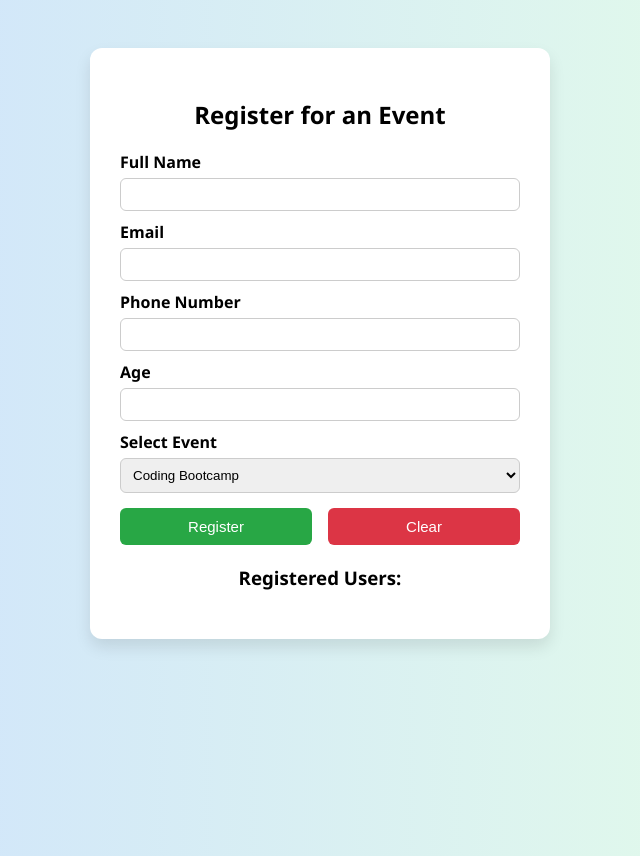
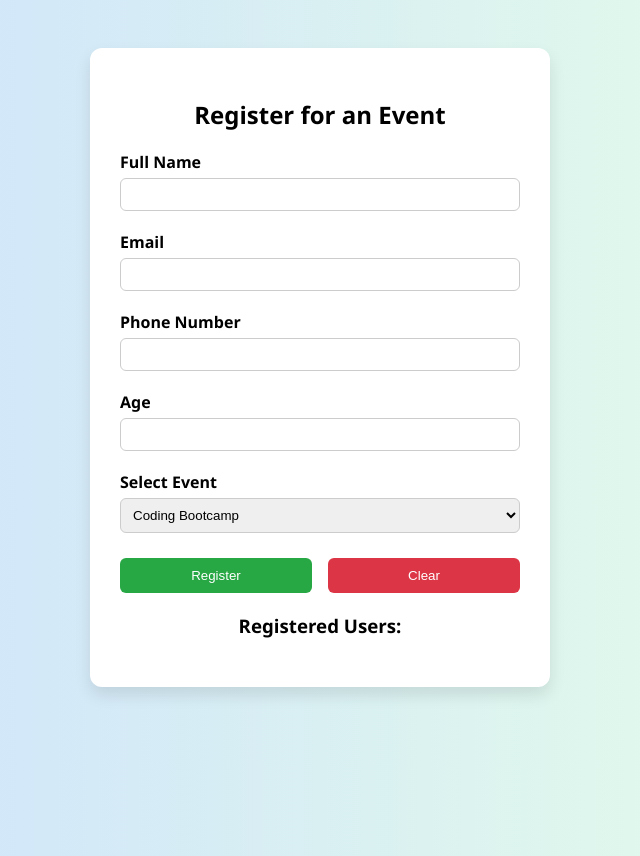
Before and after one commit to Ronit2102/6, a plain HTML site: page index.html in a window 1280 px wide. Shown: the whole page, without its empty margins (320-960 px from the left). Drawn offline with Linux system fonts and the light colour scheme.

Commit message:
Update style.css

```diff
--- a/style.css
+++ b/style.css
@@ -1,90 +1,73 @@
 body {
     font-family: 'Segoe UI', sans-serif;
     background: linear-gradient(to right, #cce0ff, #e6ffe6);
-    height: 100vh;
-    display: flex;
-    justify-content: center;
-    align-items: flex-start;
+    min-height: 100vh;
+    display: grid;
+    place-items: start center;
     padding-top: 40px;
 }
 
 .container {
-    background-color: #fff;
+    background: #fff;
     padding: 30px;
     border-radius: 12px;
     width: 400px;
     box-shadow: 0 8px 16px rgba(0, 0, 0, 0.1);
 }
 
-  h2, h3 {
-    text-align: center;
-  }
+h2, h3 { text-align: center; }
 
 label {
     display: block;
-    margin-top: 10px;
+    margin: 10px 0 5px;
     font-weight: bold;
 }
 
 input, select {
     width: 100%;
     padding: 8px;
-    margin-top: 5px;
+    margin-bottom: 10px;
     border-radius: 6px;
     border: 1px solid #ccc;
     box-sizing: border-box;
     transition: 0.3s;
 }
 
-  input:focus, select:focus {
-    border-color: #28a745;
-  }
+input:focus, select:focus { border-color: #28a745; }
 
 .buttons {
     display: flex;
-    justify-content: space-between;
-    margin-top: 15px;
+    gap: 4%;
+    margin: 15px 0;
 }
 
 button {
     padding: 10px;
-    width: 48%;
+    flex: 1;
     border: none;
     border-radius: 6px;
-    font-size: 15px;
     cursor: pointer;
     transition: 0.3s;
 }
 
 button[type="submit"] {
-    background-color: #28a745;
+    background: #28a745;
     color: white;
 }
 
-  button[type="submit"]:hover {
-    background-color: #218838;
-  }
+button[type="submit"]:hover { background: #218838; }
 
 #clearBtn {
-    background-color: #dc3545;
+    background: #dc3545;
     color: white;
 }
 
-  #clearBtn:hover {
-    background-color: #c82333;
-  }
+#clearBtn:hover { background: #c82333; }
 
-  .message {
-    text-align: center;
-    font-weight: bold;
-    margin-top: 10px;
-  }
-
-  .user-list {
-    margin-top: 20px;
-  }
+.message, .user-list { margin-top: 20px; }
+.message { font-weight: bold; text-align: center; }
 
 ul {
-    list-style-type: none;
-    padding-left: 0;
+    list-style: none;
+    padding: 0;
 }
```
Lines whose indentation alone changed are shown as unchanged.
